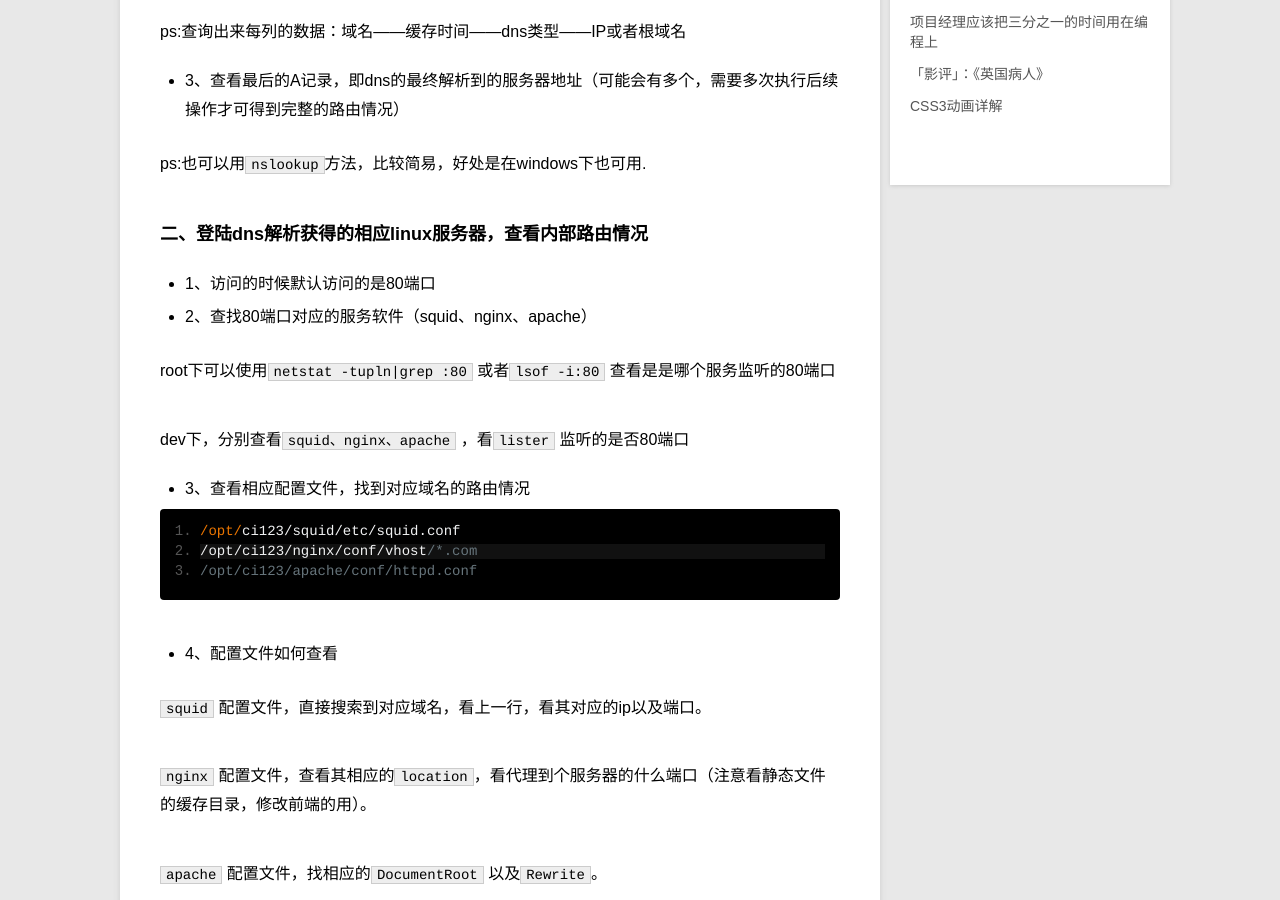
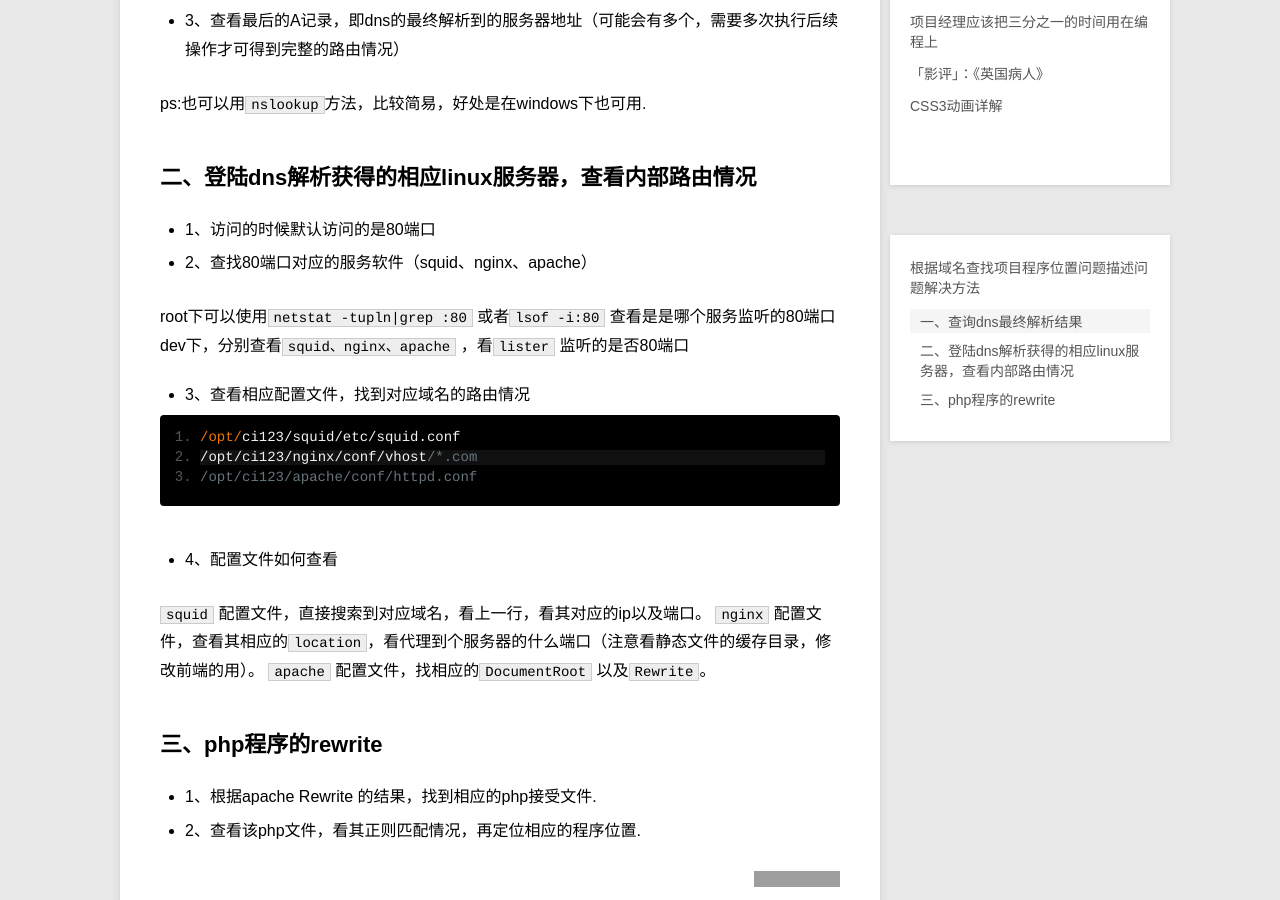
Before and after one commit to geeklive/geeklive.github.io, a Jekyll site: the page built from _posts/2014-06-09-locate_program_according_to_domain_name.md, in a window 1280 px wide and 900 px high, scrolled down 597 px. Built offline with Jekyll 4.4.1, drawn with Linux system fonts in a browser that asks for light colours; Markdown is read by kramdown in place of the engine named in the settings; comment, search, counter and statistics services are not loaded; grey boxes are pictures that could not be loaded.

Commit message:
Update 2014-06-09-locate_program_according_to_domain_name.md

```diff
--- a/_posts/2014-06-09-locate_program_according_to_domain_name.md
+++ b/_posts/2014-06-09-locate_program_according_to_domain_name.md
@@ -4,13 +4,13 @@ title: 根据域名查找项目程序位置
 description: 当我们维护多台服务器的上的N多项目时候，突然某个项目出bug了，此时项目程序在哪台服务器这个问题经常会困扰我们，本篇主要讨论根据域名迅速定位项目程序的几种方法。
 category: blog
 ---
-## 问题描述
+# 问题描述
 
 当我们维护多台服务器的上的N多项目时候，突然某个项目出bug了，此时项目程序在哪台服务器这个问题经常会困扰我们，本篇主要讨论根据域名迅速定位项目程序的几种方法。
 
-## 问题解决方法
+# 问题解决方法
 
-### 一、查询dns最终解析结果
+## 一、查询dns最终解析结果
 
 * 1、上任意一台linux服务器
 * 2、从根服务器开始追踪一个域名的解析过程： <code>dig xxx.com +trace|less</code></li>
@@ -21,13 +21,12 @@ ps:查询出来每列的数据：域名——缓存时间——dns类型——IP
 
 ps:也可以用`nslookup`方法，比较简易，好处是在windows下也可用.
 
-### 二、登陆dns解析获得的相应linux服务器，查看内部路由情况
+## 二、登陆dns解析获得的相应linux服务器，查看内部路由情况
 
 * 1、访问的时候默认访问的是80端口
 * 2、查找80端口对应的服务软件（squid、nginx、apache）
 
 root下可以使用`netstat -tupln|grep :80` 或者`lsof -i:80` 查看是是哪个服务监听的80端口
-
 dev下，分别查看`squid、nginx、apache` ，看`lister` 监听的是否80端口
 
 * 3、查看相应配置文件，找到对应域名的路由情况
@@ -41,12 +40,10 @@ dev下，分别查看`squid、nginx、apache` ，看`lister` 监听的是否80
 * 4、配置文件如何查看
 
 `squid` 配置文件，直接搜索到对应域名，看上一行，看其对应的ip以及端口。
-
 `nginx` 配置文件，查看其相应的`location`，看代理到个服务器的什么端口（注意看静态文件的缓存目录，修改前端的用）。
-
 `apache` 配置文件，找相应的`DocumentRoot` 以及`Rewrite`。
 
-### 三、php程序的rewrite
+## 三、php程序的rewrite
 
 * 1、根据apache Rewrite 的结果，找到相应的php接受文件.
 * 2、查看该php文件，看其正则匹配情况，再定位相应的程序位置.
```
